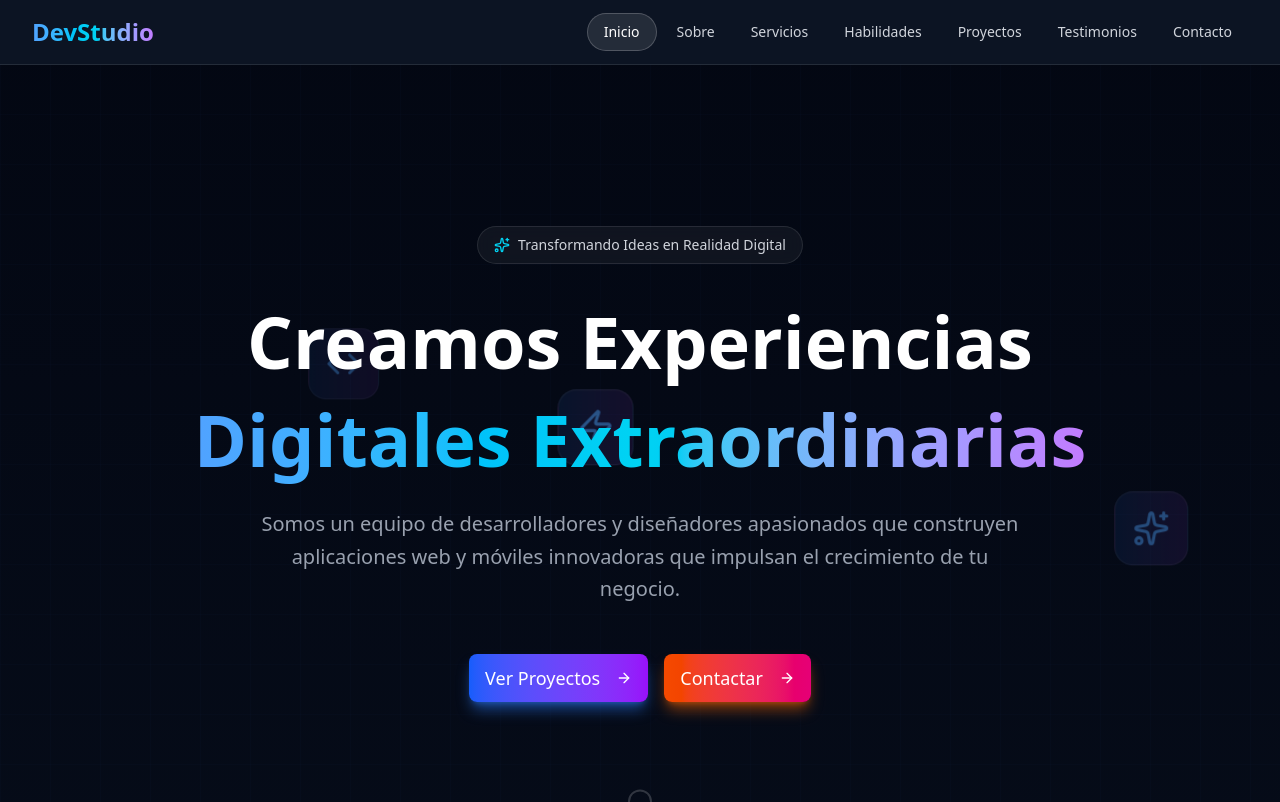
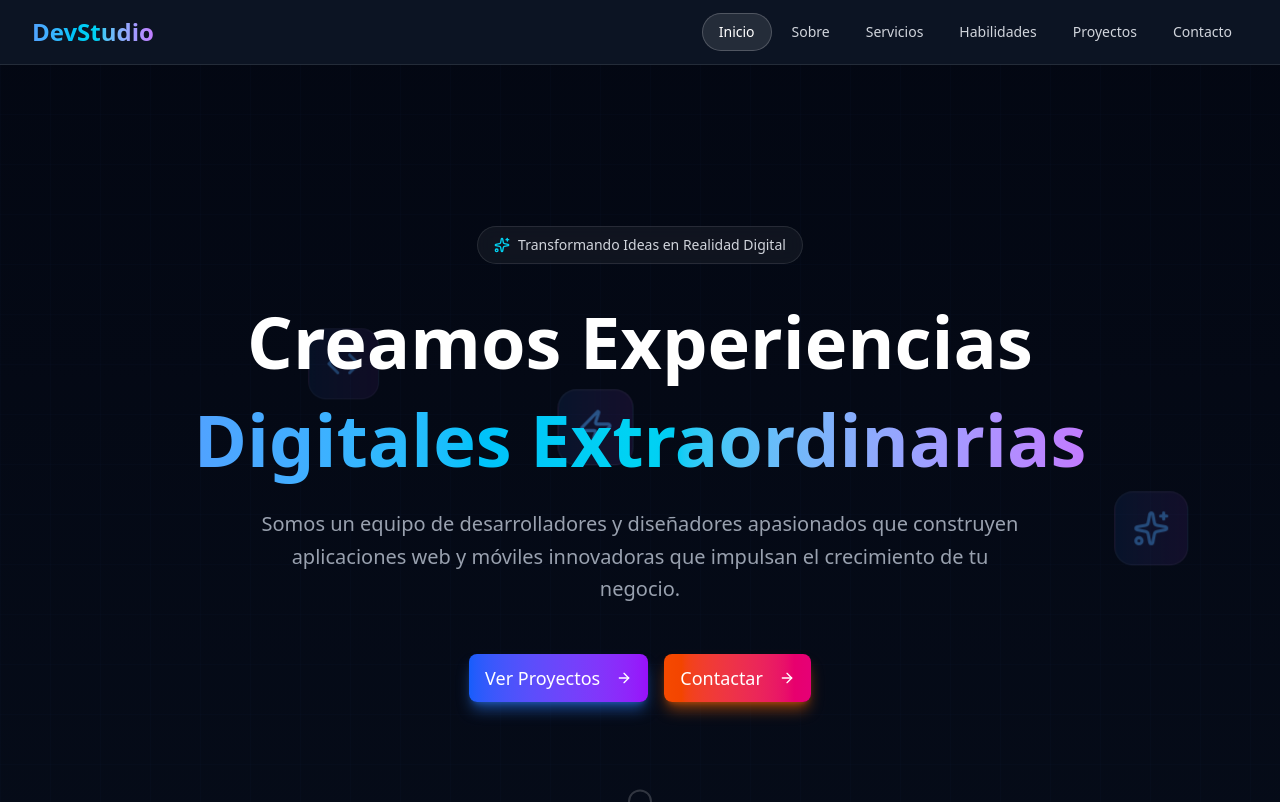
Before and after one commit to pabloguzmanm/devstudio-portfolio, a Next.js app: page / in a window 1280 px wide. Shown: the top 802 px of the page. Built offline with nearby package versions, Linux system fonts and the light colour scheme.

Commit message:
se elimina sección testimonios

```diff
--- a/src/components/portfolio/Home.jsx
+++ b/src/components/portfolio/Home.jsx
@@ -7,7 +7,6 @@ import ServicesSection from "./ServicesSection";
 import SkillsSection from "./SkillsSection";
 import ProjectsSection from "./ProjectsSection";
 import AboutSection from "./AboutSection";
-import TestimonialsSection from "./TestimonialsSection";
 import ContactSection from "./ContactSection";
 import { Button } from "@/components/ui/button";
 import { ArrowUp, Menu, X } from "lucide-react";
@@ -20,7 +19,6 @@ const navItems = [
   { label: "Servicios", href: "#services" },
   { label: "Habilidades", href: "#skills" },
   { label: "Proyectos", href: "#projects" },
-  { label: "Testimonios", href: "#testimonials" },
   { label: "Contacto", href: "#contact" },
 ];
 
@@ -195,7 +193,6 @@ export default function Portfolio() {
           <ServicesSection />
           <SkillsSection />
           <ProjectsSection />
-          {/*<TestimonialsSection />*/}
           <ContactSection />
         </main>
 
```
